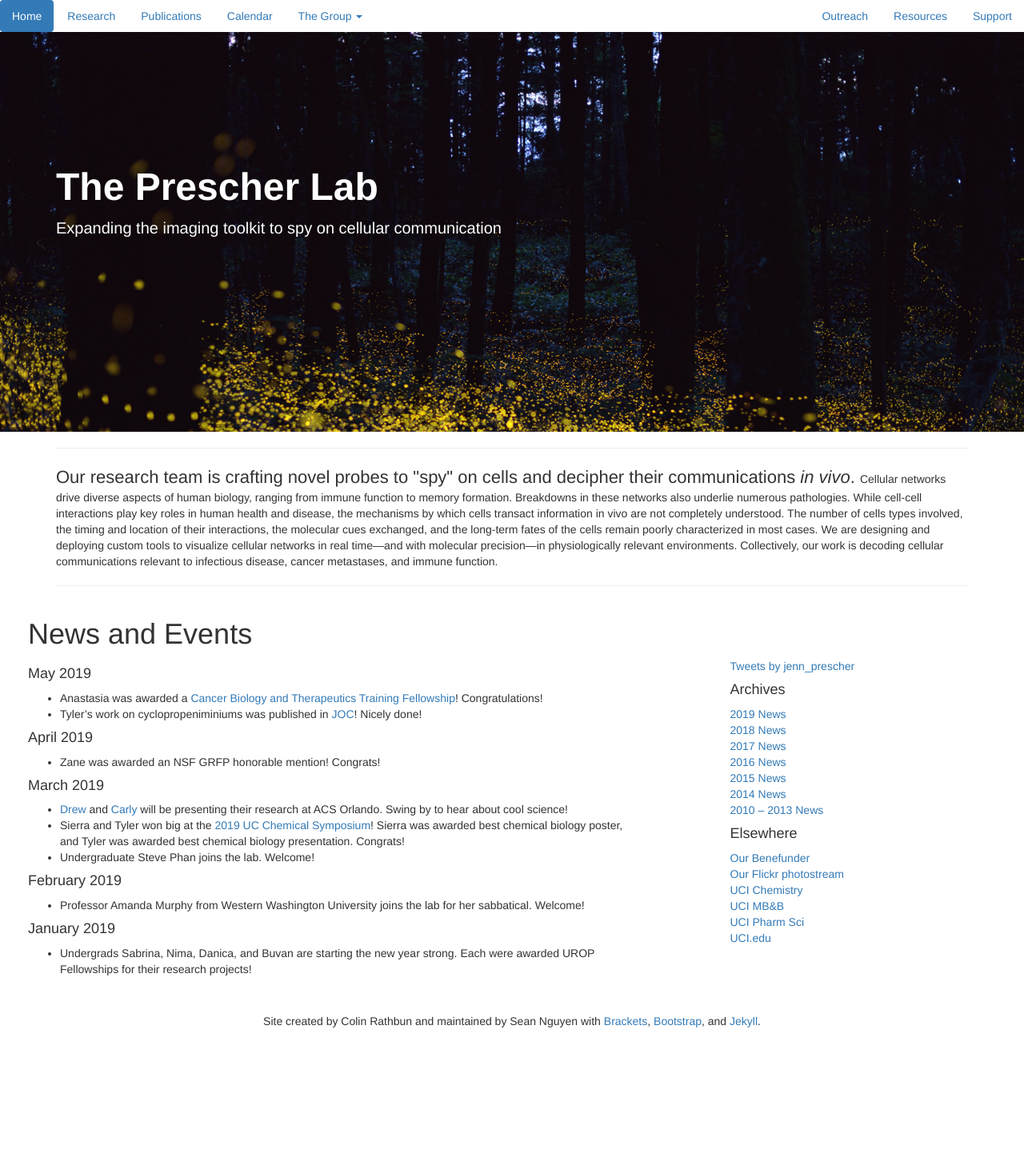
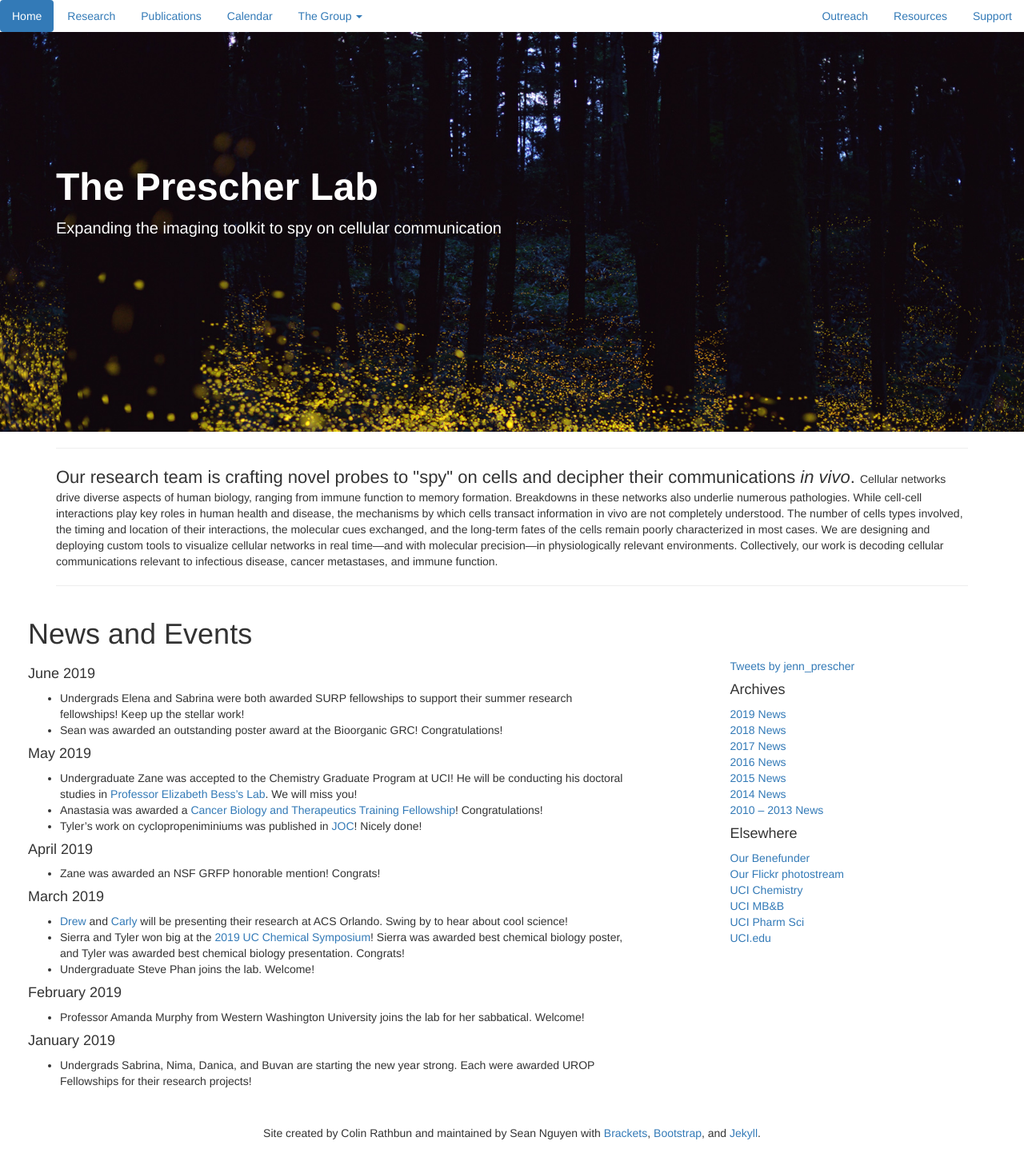
Before and after one commit to c-bun/Prescher-Lab-Site, a Jekyll site: the page built from index.html, in a window 1280 px wide. Shown: the whole page at 80% size. Built offline with Jekyll 4.4.1, drawn with Linux system fonts in a browser that asks for light colours; comment, search, counter and statistics services are not loaded; before the commit the page ends 1307 px from its top, so only the background shows below that.

Commit message:
PrescherLabSite_June2019_Update1

```diff
--- a/_data/group.csv
+++ b/_data/group.csv
@@ -1,7 +1,7 @@
 first,last,position,hometown,education,hero,awards,current_position
 Colin,Rathbun,former_graduate,"Grand Rapids, MI","B.S., Chemistry, Hope College; Ph.D. 2018",Nicola Tesla,NSF Graduate Research Fellow (2012-2017) : Allergan Graduate Research Fellow (2017) : Edward K. C. Lee Awardee (2018),"NIH Postdoctoral Fellow, Palmer Lab, University of Colorado, Boulder"
 Zach,Reinert,former_postdoc,"North East, MD","B.S., Biochemistry, University of Maryland, Baltimore County; Ph.D., Chemistry, University of Pittsburgh",Albert Einstein,George Hewitt Medical Research Postdoctoral Fellow (2017) : ACS Young Chemists Committee Travel Award (2017),"Research Scientist, UES (Dayton)"
-Tyler,Albin (Joint Esser-Kahn and Guan Labs),graduate,"Redmond, WA","B.S., Biochemistry, Western Washington University",Jonas Salk,UCI Chancellor's Fellowship (2014-2016) : NIH T32 Chemical and Structural Biology Training Grant Fellow (2016-2017),
+Tyler,Albin (Joint Esser-Kahn and Guan Labs),former_graduate,"Redmond, WA","B.S., Biochemistry, Western Washington University",Jonas Salk,UCI Chancellor's Fellowship (2014-2016) : NIH T32 Chemical and Structural Biology Training Grant Fellow (2016-2017),
 David,Row,former_graduate,"Berwick, PA","B.S., Biochemistry, Western Washington University; Ph.D. 2018",Ronald Breslow,"NSF Graduate Research Honorable Mention (2015) : Michael E. Gebel Award (UCI, 2015) : NSF Graduate Research Fellow (2016) : Genentech Graduate Student Research Awardee (2018)","Postdoc, Merck"
 Sean,Nguyen,graduate,"Saugus, MA","B.S., Chemical Biology, UC Berkeley",Tu Youyou,NSF Graduate Research Honorable Mention (2016) : ACS BIOL Travel Awardee (2018),
 Zi,Yao,graduate,"Hayward, CA","B.S., Chemistry, UC Davis",Arnold O. Beckman,NSF Graduate Research Honorable Mention (2016) : NSF IGERT Fellow (2016-2018) : NSF Graduate Research Fellow (2017-2020) : ACS BIOL Travel Awardee (2018),
@@ -22,7 +22,7 @@
 Lidia,Nazarova,former_graduate,,Ph.D. 2015,,,Illumina
 Miranda,Paley,former_graduate,,Ph.D. 2014,,UCI Dissertation Fellowship (2014),"AAAS Science and Technology Fellow, Department of Defense"
 Amanda,Dark,former_graduate,,M.S. 2015,,,"Head Chemist, The Shoulders of Giants (Non-profit)"
-Brian,Xie,former_undergrad,,"B.S., Biology, UC Irvine (2014)",,CRC Outstanding Freshman Chemistry Achievement Award (2011) : Merck Award (2012) : Allergan Summer Fellow (2011-2012) : UCI SURP Fellow (2011-2013) : Brian Atwood Scholarship in Biological Science (2013) : Jayne Unzelman Scholarship (2014) : UCI Chancellor's Award of Distinction (2014),"Ph.D. student, Stanford University"
+Brian,Xie,former_undergrad,,"B.S., Biology, UC Irvine (2014)",,CRC Outstanding Freshman Chemistry Achievement Award (2011) : Merck Award (2012) : Allergan Summer Fellow (2011-2012) : UCI SURP Fellow (2011-2013) : Brian Atwood Scholarship in Biological Science (2013) : Jayne Unzelman Scholarship (2014) : UCI Chancellor's Award of Distinction (2014),"Ph.D. Student, Stanford University"
 Jessica,O'Neill,former_undergrad,,"B.S., Chemistry, UC Irvine (2014)",,UCI SURP Fellow (2012-2013),Medicrea (Biotech Startup)
 Jeffrey,Briggs,former_undergrad,,"B.S., Chemistry, UC Irvine (2014)",,UCI SURP Fellow (2013-2014) : Allergan Summer Fellow (2014),"Research Associate, PhageTech, Inc."
 Brittany,Ripley,former_undergrad,,"Southern Oregon University, OR (2013)",,NSF-REU,"Ph.D. student, Washington Lab, University of Iowa"
@@ -32,7 +32,7 @@
 Danielle,Dube,former_postdoc,"Aberdeen, NJ","B.A., Biology, Cornell University; Ph.D., Chemistry, University of California, Berkeley; Postdoctoral Scholar, Chemistry, Stanford University","Carolyn Bertozzi, Barbara Imperiali, Laurie Comstock","Andrew W. Mellon Award for sabbatical support, Bowdoin College (2015) : Henry Dreyfus Teacher-Scholar Award, Camille & Henry Dreyfus Foundation (2013)","Associate Professor, Chemistry & Biochemistry, Bowdoin College : Visiting Associate Researcher, Chemistry University of California, Irvine"
 Tyler,Heiss,graduate,"Wilmington, DE","B.S., Biochemistry, University of Delaware",Linus Pauling,,
 Sierra,Williams,graduate,"Capitol Heights, MD","B.S., Chemistry, Temple University",Kelley Donaghy,NSF IGERT Fellow (2017-2019) : NSF Graduate Research Fellow (2018-2021),
-Zane,Long,undergrad,"Orange, CA","B.S., Chemistry",James Crafts,UCI Regents' Scholar (2016-2018) : UROP Fellow (2017-2018) : Allergan Summer Fellow (2017) : UROP Fellow (2018-2019) : ACS Polymer Education Organic Chemistry Award (2018) : American Institute of Chemists Student Award (2018) : NSF GRFP Honorable Mention (2019),
+Zane,Long,former_undergrad,"Orange, CA","B.S., Chemistry",James Crafts,UCI Regents' Scholar (2016-2018) : UROP Fellow (2017-2018) : Allergan Summer Fellow (2017) : UROP Fellow (2018-2019) : ACS Polymer Education Organic Chemistry Award (2018) : American Institute of Chemists Student Award (2018) : NSF GRFP Honorable Mention (2019),"Ph.D. Student, UC Irvine (Bess Lab)"
 Yusef,Ibreighith,former_undergrad,"Dana Point, CA","B.S., Chemistry",Bill Nye,UROP Fellow (2017-2018) : Allergan Summer Fellow (2017),
 Anna,Love,graduate,"Canton, OH","B.S., Biochemistry, Messiah College",General Grievous,NSF Graduate Research Honorable Mention (2017) : NSF IGERT Fellow (2017-2019),
 Anastasia,Ionkina,graduate,"Kazan, Russia","B.S., Molecular, Cellular and Developmental Biology, University of Colorado, Boulder","Rosalind Franklin, Neil deGrasse Tyson",NIH T32 Cancer Biology and Therapeutics Training Fellow (2019),
@@ -45,10 +45,10 @@
 Drew,Ferreira,postdoc,"San Bruno, CA","A.B., Chemistry, UC Davis; Ph.D., Chemistry, Oregon State University",Richard Feynman,George Hewitt Medical Research Postdoctoral Fellow (2018),
 Kevin,Ng,graduate,"Walnut, CA","B.S., Biochemistry and Cell Biology, UC San Diego; M.S., Biology, UC San Diego",Stephen Hawking,,
 Buvan,Sathishkumar,undergrad,"Las Vegas, NV","B.S., Chemistry, UC Irvine",Marie Curie,UROP Fellow (2019-2020),
-Sabrina,Tran,undergrad,"Aliso Viejo, CA","B.S., Biological Sciences",Sven Seldinger,UROP Fellow (2019-2020),
+Sabrina,Tran,undergrad,"Aliso Viejo, CA","B.S., Biological Sciences",Sven Seldinger,UROP Fellow (2019-2020) : UCI SURP Fellow (2019),
 Kevin,Jung,former_undergrad,"Seoul, Korea","B.S., Chemistry, UC Irvine (2018)",Alexander Flemming,,
 Danika,Ferguson,former_undergrad,"San Mateo, CA","B.S., Biological Sciences",Katharine McCormick,,
-Elena,Helm,undergrad,"San Clemente, CA","B.S., Chemistry (Chemical Biology Concentration)",Dorothy Hodgkin,,
+Elena,Helm,undergrad,"San Clemente, CA","B.S., Chemistry (Chemical Biology Concentration)",Dorothy Hodgkin,UCI SURP Fellow (2019),
 Robby,Dorn,graduate,"Edina, MN","B.A., Chemistry, Whitman College",Bill Nye,,
 Mariana,Navarro,graduate,"Canby, OR","B.A., Biochemistry, Willamette University",Alice Ball,,
 Amanda,Murphy,former_postdoc,"Lacey, WA","B.A., Chemistry & B.S., Plastics Engineering Technology, Western Washington University; Ph.D., Organic Chemistry, University of California, Berkeley; Postdoctoral Scholar, Biomedical Engineering, Tufts University",,NIH Ruth L. Kirschstein National Service Research Award Postdoctoral Fellowship (2007-2009) : Cottrell College Science Award (2014),"Associate Professor, Chemistry, Western Washington University : NSF-REU Director, Chemistry, Western Washington University : Visiting Associate Researcher, Chemistry, University of California, Irvine"
--- a/_data/publications.csv
+++ b/_data/publications.csv
@@ -1,5 +1,5 @@
 number,authors,title,journal,year,volume,pages,note,link
-54,"Heiss, T. K.; Prescher, J. A.",Cyclopropeniminium ions exhibit unique reactivity profiles with bioorthogonal phosphines,J. Org. Chem.,2019,,,Accepted.,https://pubs.acs.org/doi/10.1021/acs.joc.9b00518
+54,"Heiss, T. K.; Prescher, J. A.",Cyclopropeniminium ions exhibit unique reactivity profiles with bioorthogonal phosphines,J. Org. Chem.,2019,84,7443-7448,,https://pubs.acs.org/doi/10.1021/acs.joc.9b00518
 53,"Row, R. D.; Prescher, J. A.",A Cyclopropenethione-Phosphine Ligation for Rapid Biomolecule Labeling,Org. Lett.,2018,20,5614-5617,,https://pubs.acs.org/doi/10.1021/acs.orglett.8b02296
 52,"Yao, Z.*; Zhang, B. S.*; Prescher, J. A.",Advances in bioluminescence imaging: new probes from old recipes,Curr. Opin. Chem. Biol.,2018,45,148-156,,https://www.sciencedirect.com/science/article/pii/S1367593118300097
 51,"Row, R. D.; Prescher, J. A.",Constructing New Bioorthogonal Reagents and Reactions,Acc. Chem. Res.,2018,51,1073-1081,,https://pubs.acs.org/doi/10.1021/acs.accounts.7b00606
--- a/_posts/2019-01-23-2019-News.markdown
+++ b/_posts/2019-01-23-2019-News.markdown
@@ -3,7 +3,12 @@
 title:  "2019 News"
 categories: group_update
 ---
+#### June 2019
+- Undergrads Elena and Sabrina were both awarded SURP fellowships to support their summer research fellowships! Keep up the stellar work!
+- Sean was awarded an outstanding poster award at the Bioorganic GRC! Congratulations!
+
 #### May 2019
+- Undergraduate Zane was accepted to the Chemistry Graduate Program at UCI! He will be conducting his doctoral studies in [Professor Elizabeth Bess's Lab](https://www.besslab.com/). We will miss you!
 - Anastasia was awarded a [Cancer Biology and Therapeutics Training Fellowship](https://cbt.bio.uci.edu/)! Congratulations!
 - Tyler's work on cyclopropeniminiums was published in [JOC](https://pubs.acs.org/doi/10.1021/acs.joc.9b00518)! Nicely done!
 
```
